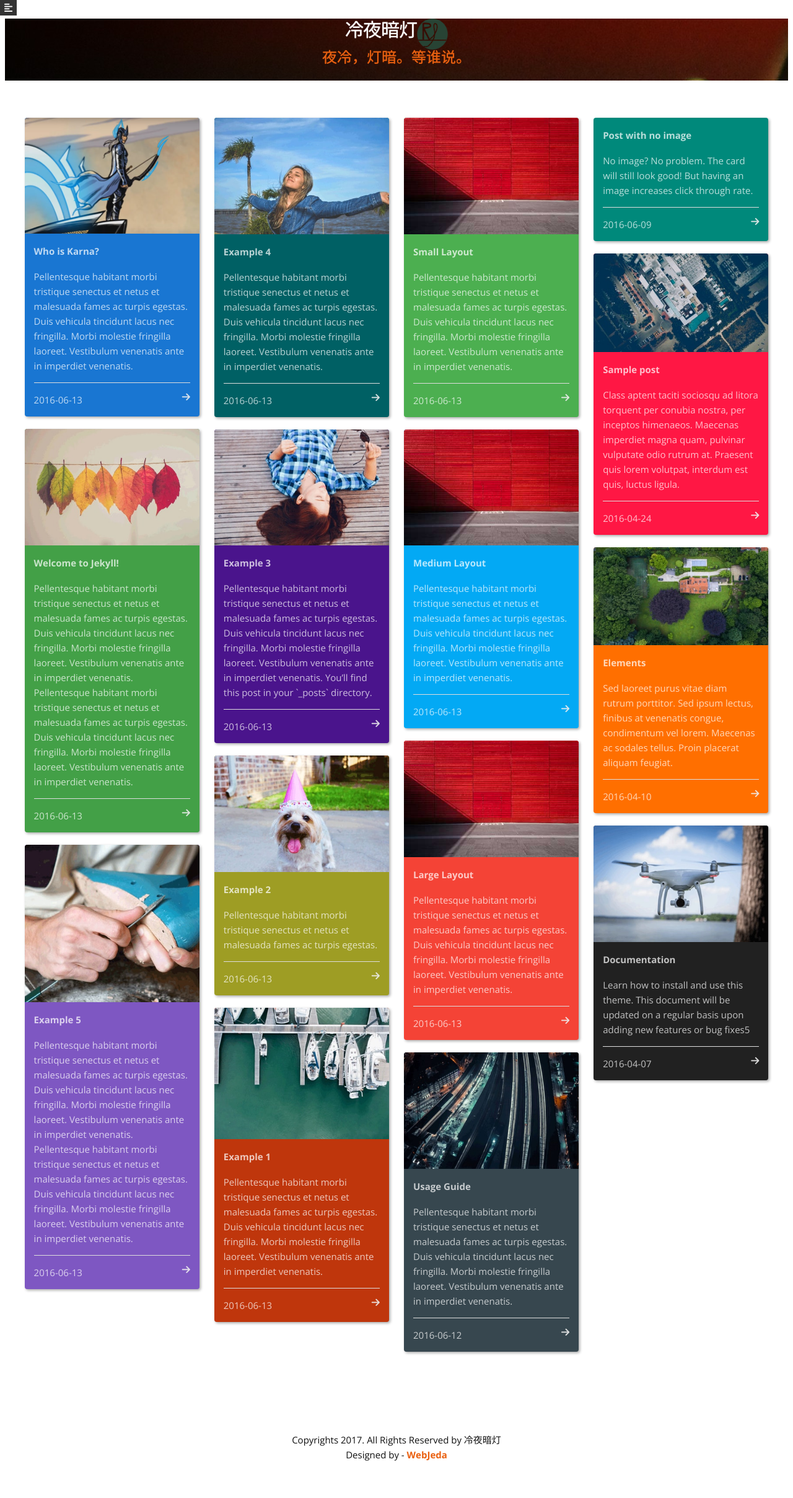
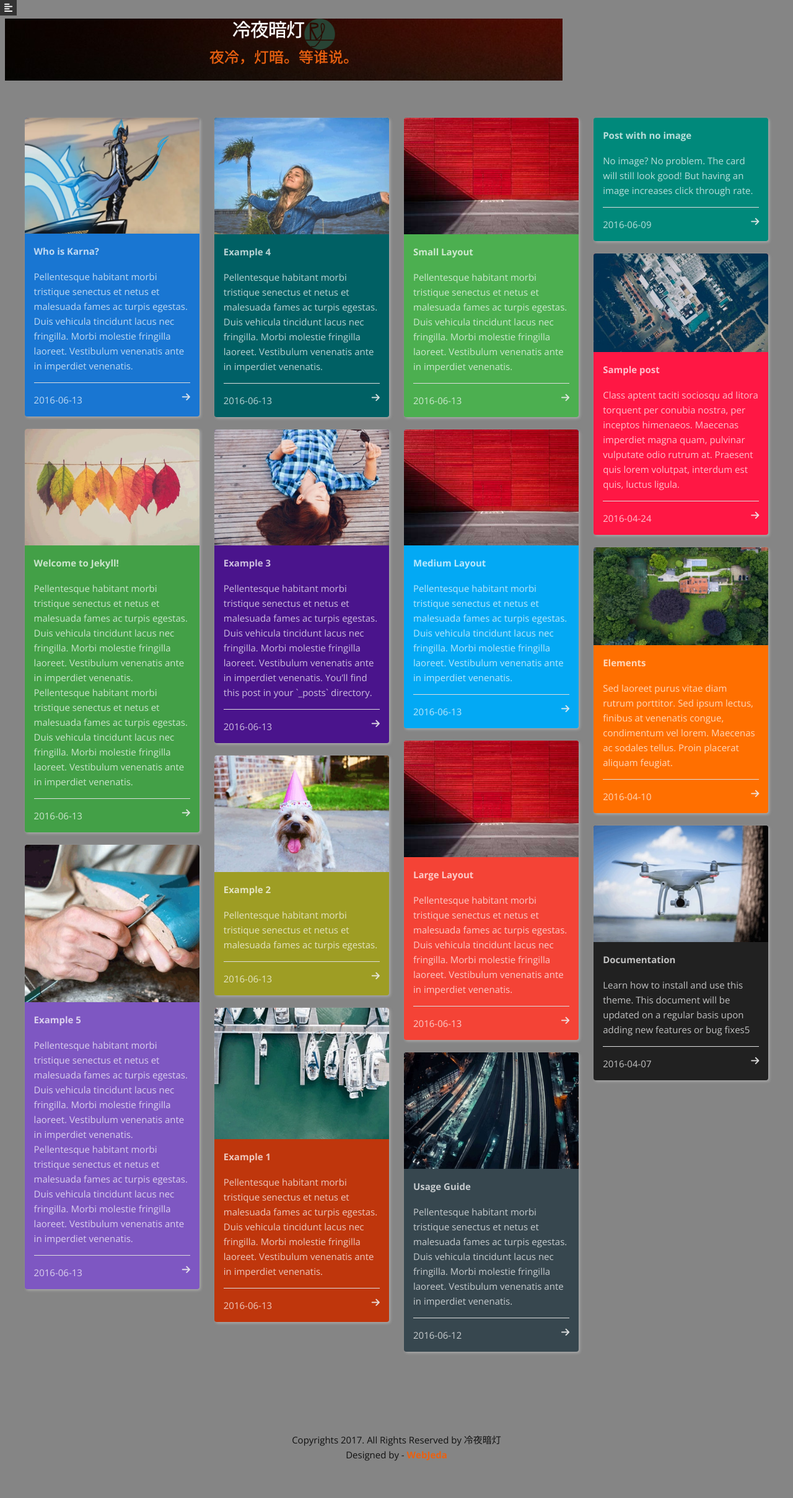
Before and after one commit to GitHubNull/GitHubNull.github.io, a Jekyll site: the page built from index.html, in a window 1280 px wide. Shown: the whole page at 62% size. Built offline with Jekyll 4.4.1, drawn with Linux system fonts in a browser that asks for light colours; nearby versions of some CDN libraries.

Commit message:
update 2017年 01月 17日 星期二 12:38:42 CST

```diff
--- a/_sass/_base.scss
+++ b/_sass/_base.scss
@@ -7,7 +7,7 @@
       }
 
 body {
-         background: #fff;
+         background: #858585;
          font-family: $base-font-family;
          font-size: 15px;
          font-weight: 300;
--- a/_sass/_custom.scss
+++ /dev/null
@@ -1,4 +0,0 @@
-// The rotating sun in the logo
-.redw {
-background-image: url(redworld.png);
-}
--- a/_sass/_style.scss
+++ b/_sass/_style.scss
@@ -158,6 +158,8 @@ header {
     background-image: url(../images/watch.jpg);
     background-repeat:no-repeat;
     min-height: 100px;
+    max-width:900px;
+    //min-width:900px;
     text-align: center;
     margin: 2em 0;
 }
```
Also changed, not shown: css/redworld.png (deleted).
